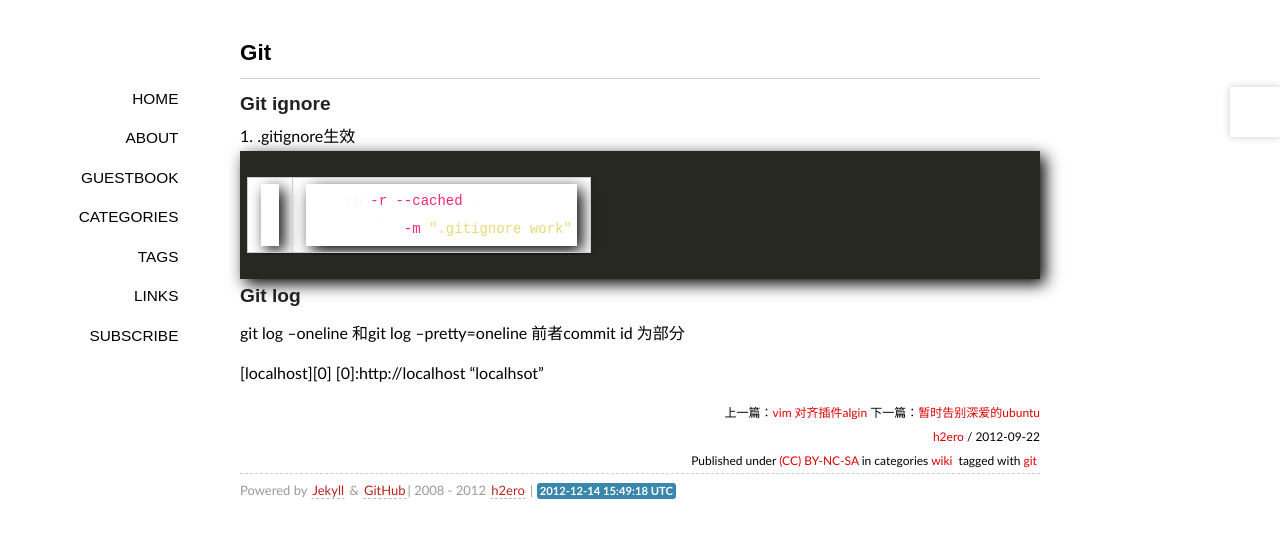
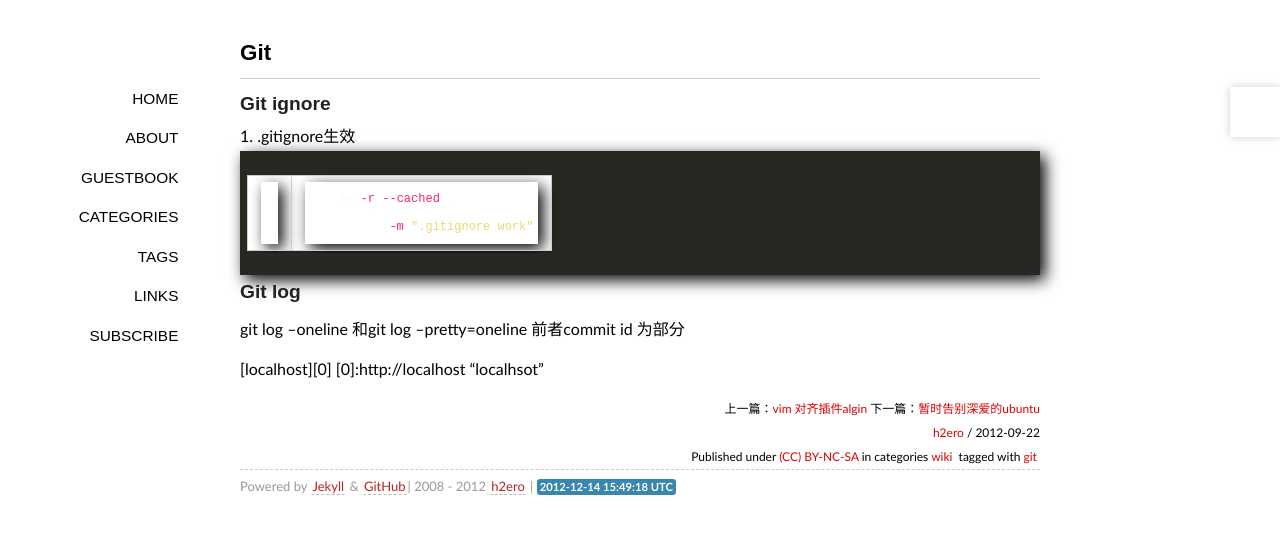
Before and after one commit to h2ero/h2ero.github.com, a Jekyll site: the page built from _posts/wiki/2012-09-22-Git-wiki.md, in a window 1280 px wide. Shown: the top 538 px of the page. Built offline with Jekyll 4.4.1, drawn with Linux system fonts in a browser that asks for light colours; some web fonts are replaced; Markdown is read by kramdown in place of the engine named in the settings; comment, search, counter and statistics services are not loaded.

Commit message:
change font size

```diff
--- a/media/css/style.css
+++ b/media/css/style.css
@@ -22,8 +22,8 @@
 ol,ul{list-style-position:inside;}
 ol ul, ul ol, ul ul, ol ol {margin-left:1em;}
 .highlight pre{padding:10px 0;padding: 10px 5px;box-shadow: 5px 5px 15px #000000;}
-pre code{border:none !important; padding: 2px; font-family:Simsun,monospace; font-size: 14px; line-height: 14px; margin:1em 0;display:block;overflow:auto;}
-code{border: 1px solid #CCCCCC;padding: 2px;background:none repeat scroll 0 0 #272822;color:#FFFFFF;}
+pre code{border:none !important; padding: 2px; font-family:Simsun,monospace;  line-height: 14px; margin:1em 0;display:block;overflow:auto;}
+code{border: 1px solid #CCCCCC;padding: 2px;background:none repeat scroll 0 0 #272822;font-size: 12px;color:#FFFFFF;}
 blockquote{display:block;text-align:justify;border-left:4px solid #eeeeee;}
 blockquote{margin:1em 0em;padding-left:1.5em;}
 blockquote p{margin:0;padding:.5em 0;}
```
